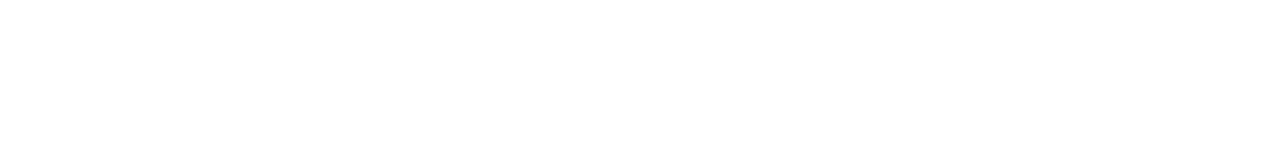
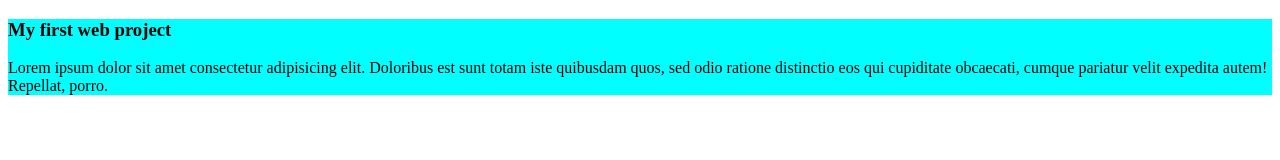
Before and after one commit to Fazlul619/My-Project-Git-Hub-Repository, a plain HTML site: page index.html in a window 1280 px wide. Drawn offline with Linux system fonts and the light colour scheme.

Commit message:
add the first blog

```diff
--- a/index.html
+++ b/index.html
@@ -4,8 +4,12 @@
     <meta charset="UTF-8">
     <meta name="viewport" content="width=device-width, initial-scale=1.0">
     <title>My first github ripo</title>
+    <link rel="stylesheet" href="styles/blog.css">
 </head>
 <body>
-
+    <div>
+        <h3>My first web project</h3>
+        <p>Lorem ipsum dolor sit amet consectetur adipisicing elit. Doloribus est sunt totam iste quibusdam quos, sed odio ratione distinctio eos qui cupiditate obcaecati, cumque pariatur velit expedita autem! Repellat, porro.</p>
+    </div>
 </body>
 </html>
--- /dev/null
+++ b/styles/blog.css
@@ -0,0 +1,3 @@
+div{
+    background-color: aqua;
+}
```
